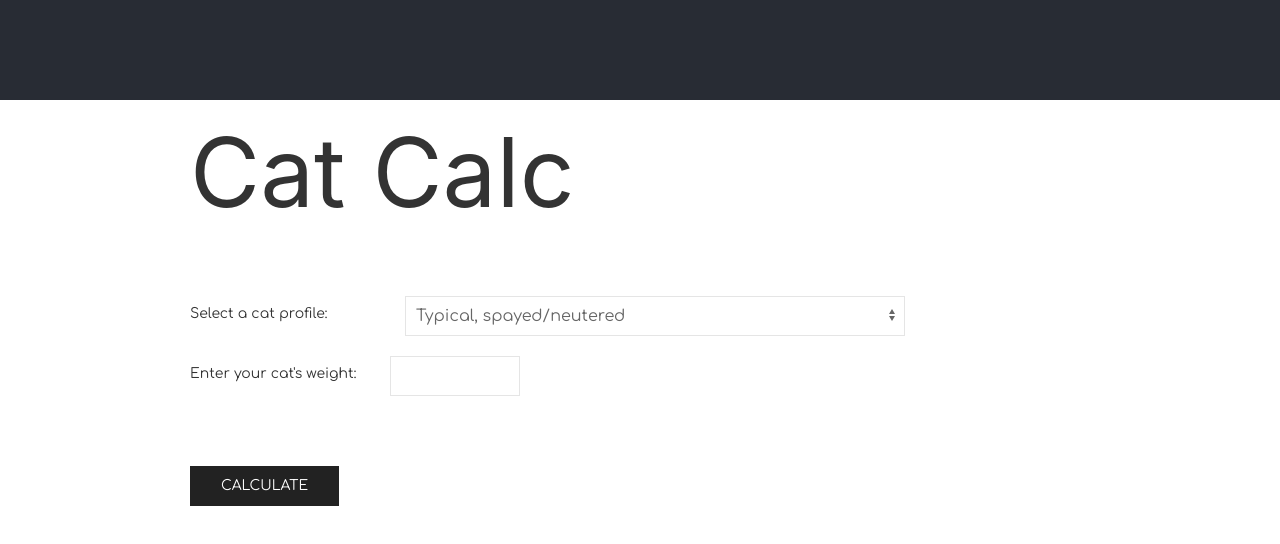
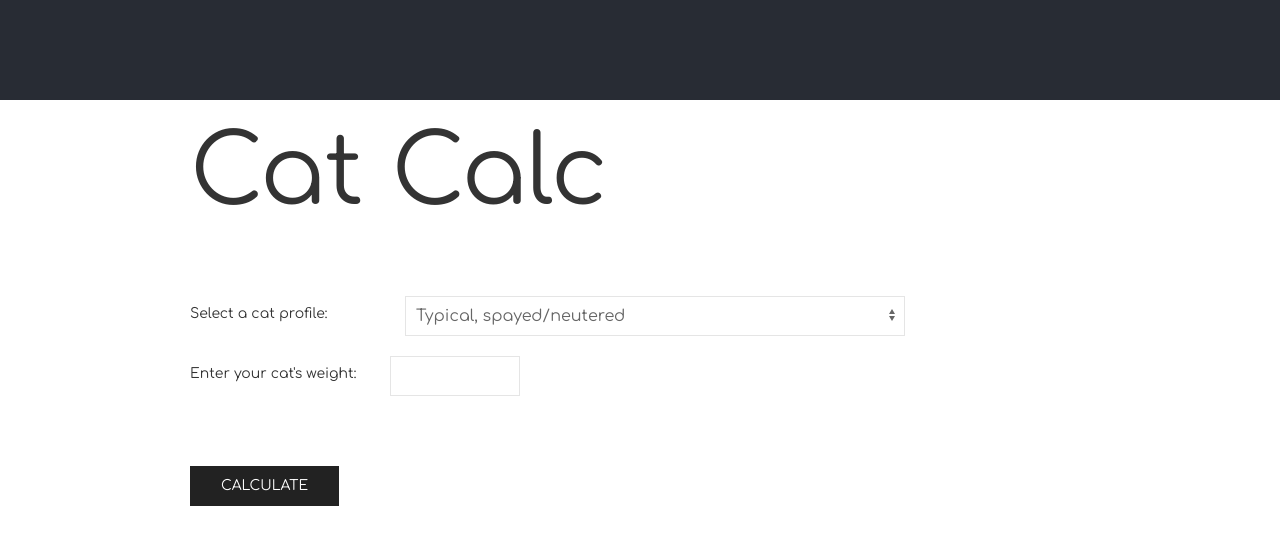
Before and after one commit to liztheshiz/cat-calc, a React (Create React App) app: page / in a window 1280 px wide. Shown: the top 544 px of the page. Built offline with nearby package versions, Linux system fonts and the light colour scheme.

Commit message:
explicit tag for h1 font

```diff
--- a/src/index.css
+++ b/src/index.css
@@ -2,9 +2,13 @@
 
 body {
     margin: 0;
-    font-family: 'Comfortaa', sans-serif;
+    font-family: 'Comfortaa', sans-serif !important;
     -webkit-font-smoothing: antialiased;
     -moz-osx-font-smoothing: grayscale;
+}
+
+h1 {
+    font-family: 'Comfortaa', sans-serif !important;
 }
 
 code {
```
